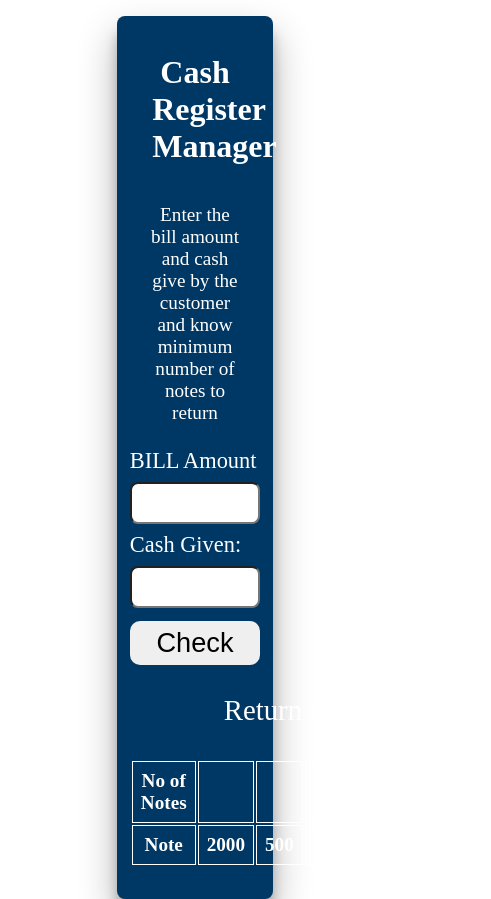
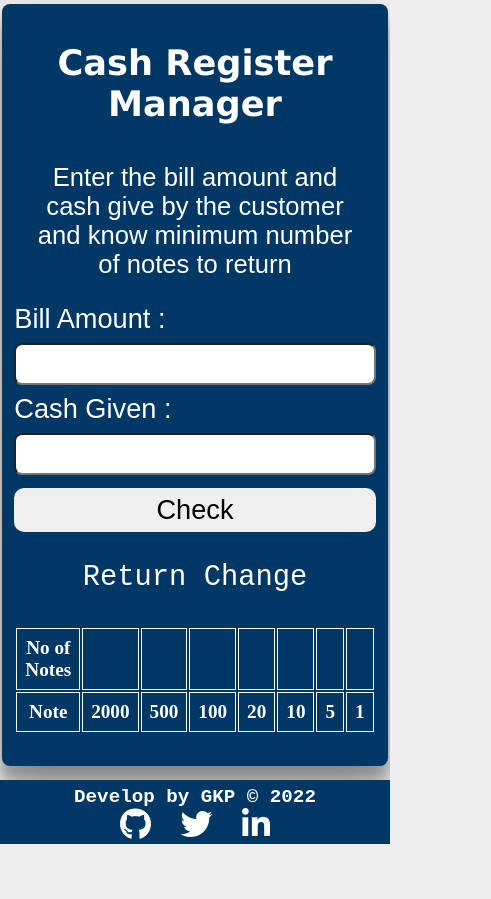
Before and after one commit to gkumar-pandey/cash-register-app, a plain HTML site: page index.html in a window 390 px wide. Shown: the whole page, 491 px wide, since content can reach past the window. After the commit the page ends 844 px from the top, so only its background shows below. Drawn offline with Linux system fonts and the light colour scheme.

Commit message:
make responsive

```diff
--- a/index.html
+++ b/index.html
@@ -5,6 +5,10 @@
     <meta http-equiv="X-UA-Compatible" content="IE=edge" />
     <meta name="viewport" content="width=device-width, initial-scale=1.0" />
     <link rel="stylesheet" href="./style.css" />
+    <script
+      src="https://kit.fontawesome.com/e0e2eb53ab.js"
+      crossorigin="anonymous"
+    ></script>
     <title>Cash Register App</title>
   </head>
   <body>
@@ -15,11 +19,11 @@
         number of notes to return
       </p>
       <div class="input">
-        <label for="bill-amount">BILL Amount</label>
+        <label for="bill-amount">Bill Amount :</label>
         <input type="text" id="bill-amount" />
       </div>
       <div class="input">
-        <label for="cash-give">Cash Given:</label>
+        <label for="cash-give">Cash Given :</label>
         <input id="cash-give" type="text" />
       </div>
 
@@ -51,6 +55,20 @@
         </tr>
       </table>
     </div>
+    <footer>
+      <p>Develop by GKP &#169; 2022</p>
+      <div class="links">
+        <a href="https://github.com/gkumar-pandey" target="_blank">
+          <i class="fa-brands fa-github social-brand-icon"> </i>
+        </a>
+        <a href="https://twitter.com/gautamkp078" target="_blank">
+          <i class="fa-brands fa-twitter social-brand-icon"></i>
+        </a>
+        <a href="https://www.linkedin.com/in/gkpandey/" target="_blank">
+          <i class="fa-brands fa-linkedin-in social-brand-icon"></i>
+        </a>
+      </div>
+    </footer>
     <script src="./script.js"></script>
   </body>
 </html>
--- a/script.js
+++ b/script.js
@@ -5,6 +5,7 @@ const message = document.querySelector(".error-msg");
 const noOfNotes = document.querySelectorAll(".no-of-notes");
 
 const showMessage = (msg) => {
+  message.style.display='block'
   message.innerText = msg;
 };
 const availableNotes = [2000, 500, 100, 10, 5, 1];
@@ -18,6 +19,7 @@ const calculateChange = (amountToBeReturn) => {
 };
 
 checkBtn.addEventListener("click", () => {
+  message.style.display='none'
   const cash = Number(cashGiven.value);
   const bill = Number(billAmount.value);
 
--- a/style.css
+++ b/style.css
@@ -7,6 +7,7 @@ body {
   display: flex;
   justify-content: center;
   color: #fff;
+  background-color: #eee;
 }
 .container {
   display: flex;
@@ -23,10 +24,13 @@ body {
 .heading {
   text-align: center;
   padding: 1.4rem;
+  font-size: 2.2rem;
+  font-family: Verdana, Geneva, Tahoma, sans-serif;
 }
 .discription {
   text-align: center;
-  font-size: 1.2rem;
+  font-size: 1.6rem;
+  font-family: sans-serif;
   padding: 1rem;
 }
 .input {
@@ -35,7 +39,8 @@ body {
   flex-direction: column;
 }
 .input label {
-  font-size: 1.4rem;
+  font-family: sans-serif, "Courier New", Courier, monospace;
+  font-size: 1.7rem;
   padding: 0.5rem 0;
 }
 .input input {
@@ -55,6 +60,7 @@ body {
 .error-msg {
   font-size: 1.5rem;
   text-align: center;
+  font-family: sans-serif;
 }
 table {
   padding: 1rem 0;
@@ -62,6 +68,7 @@ table {
 table caption {
   font-size: 1.8rem;
   padding: 1rem 0;
+  font-family: "Courier New", Courier, monospace;
 }
 
 table tr th {
@@ -75,3 +82,38 @@ table tr td {
   font-size: 1.2rem;
   font-weight: bold;
 }
+footer {
+  /* border: 1px solid red; */
+  padding: 0.4rem 0;
+  bottom: 0;
+  left: 0;
+  position: absolute;
+  width: 100%;
+  text-align: center;
+  height: 4rem;
+  background-color: #003865;
+}
+footer p {
+  font-size: 1.2rem;
+  font-family: "Courier New", Courier, monospace;
+  font-weight: bold;
+}
+.links a {
+  text-decoration: none;
+  color: #fff;
+}
+.links i {
+  font-size: 2rem;
+  padding: 0 0.8rem;
+}
+@media screen and (max-width: 768px) {
+  .container {
+    width: 60%;
+  }
+}
+@media screen and (max-width: 425px) {
+  .container {
+    width: 100%;
+    margin: 4px 4px;
+  }
+}
```
